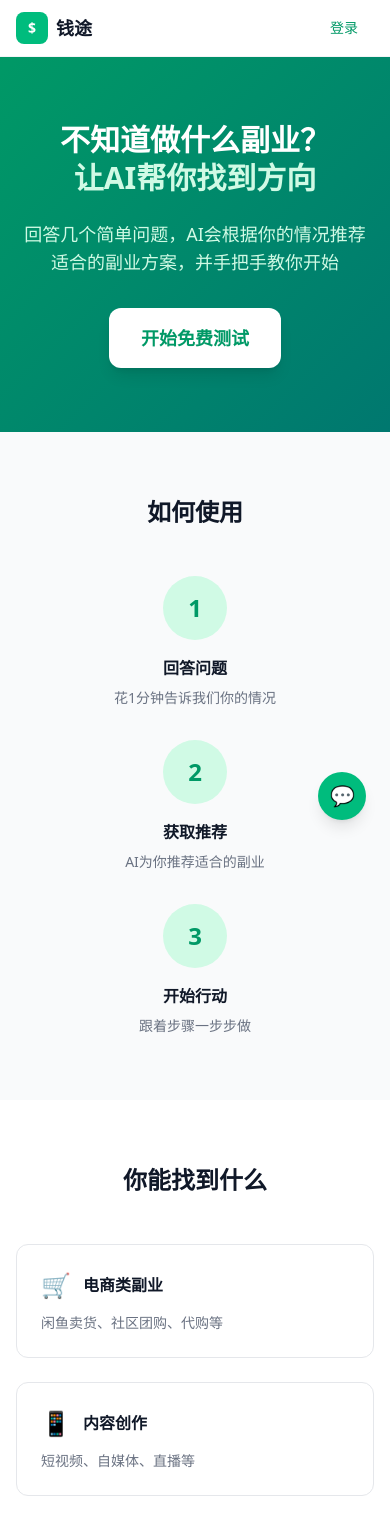
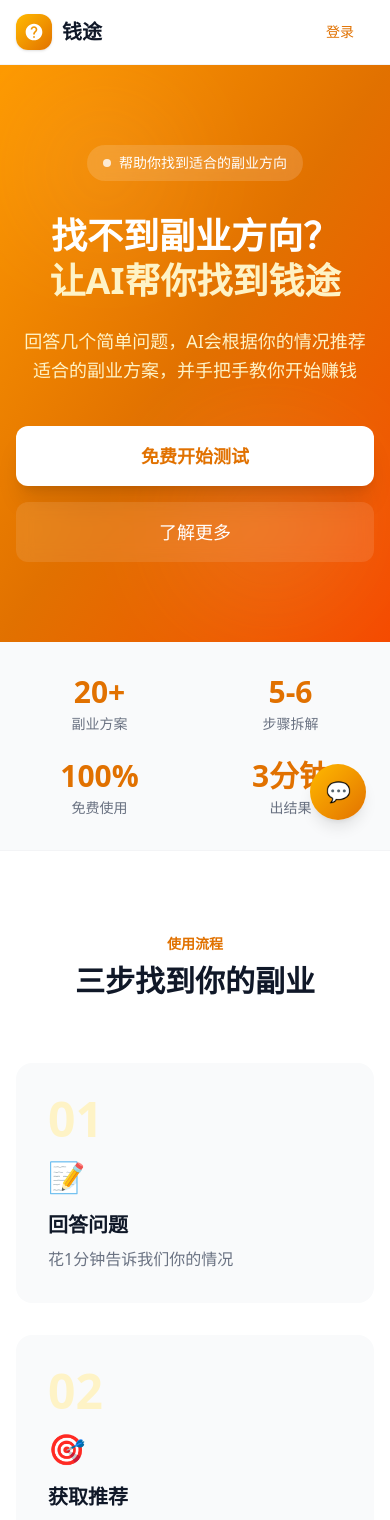
Before and after one commit to P4x1s/ai-side-hustle, a Next.js app: page / in a window 390 px wide. Shown: the top 1520 px of the page. Built offline with nearby package versions, Linux system fonts and the light colour scheme; no server answers.

Commit message:
feat: 金色主题重设计 - 专业、大气、饱满不乱

```diff
--- a/src/app/globals.css
+++ b/src/app/globals.css
@@ -1,4 +1,18 @@
 @import "tailwindcss";
+
+/* Gold Theme Variables */
+:root {
+  --gold-50: #fffbeb;
+  --gold-100: #fef3c7;
+  --gold-200: #fde68a;
+  --gold-300: #fcd34d;
+  --gold-400: #fbbf24;
+  --gold-500: #f59e0b;
+  --gold-600: #d97706;
+  --gold-700: #b45309;
+  --gold-800: #92400e;
+  --gold-900: #78350f;
+}
 
 /* Custom scrollbar */
 ::-webkit-scrollbar {
@@ -25,7 +39,7 @@ html {
 
 /* Better focus styles */
 *:focus-visible {
-  outline: 2px solid #10b981;
+  outline: 2px solid #f59e0b;
   outline-offset: 2px;
 }
 
@@ -40,6 +54,11 @@ html {
   to { opacity: 1; }
 }
 
+@keyframes shimmer {
+  0% { background-position: -200% 0; }
+  100% { background-position: 200% 0; }
+}
+
 .animate-slide-up {
   animation: slideUp 0.5s ease-out forwards;
 }
@@ -47,3 +66,25 @@ html {
 .animate-fade-in {
   animation: fadeIn 0.4s ease-out forwards;
 }
+
+/* Gold gradient background */
+.gold-gradient {
+  background: linear-gradient(135deg, #f59e0b 0%, #d97706 50%, #b45309 100%);
+}
+
+/* Gold shimmer effect */
+.gold-shimmer {
+  background: linear-gradient(90deg, #f59e0b, #fcd34d, #f59e0b);
+  background-size: 200% 100%;
+  animation: shimmer 3s infinite linear;
+}
+
+/* Card hover effect */
+.card-hover {
+  transition: all 0.3s ease;
+}
+
+.card-hover:hover {
+  transform: translateY(-2px);
+  box-shadow: 0 10px 40px -10px rgba(245, 158, 11, 0.3);
+}
--- a/src/app/page.tsx
+++ b/src/app/page.tsx
@@ -11,135 +11,155 @@ export default function Home() {
       <Header />
 
       {/* Hero Section */}
-      <section className="bg-gradient-to-br from-emerald-600 to-teal-700 py-16 md:py-24">
-        <div className="max-w-4xl mx-auto px-4 sm:px-6 text-center">
-          <h1 className="text-3xl md:text-5xl font-bold text-white mb-6 leading-tight">
-            不知道做什么副业？
+      <section className="relative overflow-hidden">
+        <div className="absolute inset-0 bg-gradient-to-br from-amber-500 via-amber-600 to-orange-600"></div>
+        <div className="absolute inset-0 opacity-10">
+          <div className="absolute top-10 left-10 w-32 h-32 bg-white rounded-full blur-3xl"></div>
+          <div className="absolute bottom-10 right-10 w-40 h-40 bg-white rounded-full blur-3xl"></div>
+        </div>
+        <div className="relative max-w-6xl mx-auto px-4 sm:px-6 py-20 md:py-28">
+          <div className="text-center">
+            <div className="inline-flex items-center gap-2 px-4 py-2 bg-white/15 rounded-full text-white text-sm mb-8 backdrop-blur-sm">
+              <span className="w-2 h-2 bg-white rounded-full animate-pulse"></span>
+              帮助你找到适合的副业方向
+            </div>
+
+            <h1 className="text-4xl md:text-5xl lg:text-6xl font-bold text-white mb-6 leading-tight">
+              找不到副业方向？
               <br />
-            <span className="text-emerald-100">让AI帮你找到方向</span>
+              <span className="text-amber-100">让AI帮你找到钱途</span>
             </h1>
 
-          <p className="text-lg text-emerald-100 mb-8 max-w-2xl mx-auto">
-            回答几个简单问题，AI会根据你的情况推荐适合的副业方案，并手把手教你开始
+            <p className="text-lg md:text-xl text-amber-100 mb-10 max-w-2xl mx-auto leading-relaxed">
+              回答几个简单问题，AI会根据你的情况推荐适合的副业方案，<br className="hidden md:block" />
+              并手把手教你开始赚钱
             </p>
 
+            <div className="flex flex-col sm:flex-row items-center justify-center gap-4">
               <button
                 onClick={() => router.push("/diagnose")}
-            className="px-8 py-4 bg-white text-emerald-600 text-lg font-bold rounded-xl hover:bg-gray-50 transition-colors shadow-lg"
+                className="w-full sm:w-auto px-10 py-4 bg-white text-amber-600 text-lg font-bold rounded-xl hover:bg-amber-50 transition-all shadow-xl"
               >
-            开始免费测试
+                免费开始测试
               </button>
-        </div>
-      </section>
-
-      {/* How it works */}
-      <section className="py-16 bg-gray-50">
-        <div className="max-w-4xl mx-auto px-4 sm:px-6">
-          <h2 className="text-2xl font-bold text-center text-gray-900 mb-12">如何使用</h2>
-
-          <div className="grid md:grid-cols-3 gap-8">
-            <div className="text-center">
-              <div className="w-16 h-16 mx-auto mb-4 bg-emerald-100 rounded-full flex items-center justify-center">
-                <span className="text-2xl font-bold text-emerald-600">1</span>
-              </div>
-              <h3 className="font-bold text-gray-900 mb-2">回答问题</h3>
-              <p className="text-gray-500 text-sm">花1分钟告诉我们你的情况</p>
-            </div>
-
-            <div className="text-center">
-              <div className="w-16 h-16 mx-auto mb-4 bg-emerald-100 rounded-full flex items-center justify-center">
-                <span className="text-2xl font-bold text-emerald-600">2</span>
-              </div>
-              <h3 className="font-bold text-gray-900 mb-2">获取推荐</h3>
-              <p className="text-gray-500 text-sm">AI为你推荐适合的副业</p>
-            </div>
-
-            <div className="text-center">
-              <div className="w-16 h-16 mx-auto mb-4 bg-emerald-100 rounded-full flex items-center justify-center">
-                <span className="text-2xl font-bold text-emerald-600">3</span>
-              </div>
-              <h3 className="font-bold text-gray-900 mb-2">开始行动</h3>
-              <p className="text-gray-500 text-sm">跟着步骤一步步做</p>
+              <button
+                onClick={() => router.push("/about")}
+                className="w-full sm:w-auto px-10 py-4 bg-white/10 text-white text-lg font-medium rounded-xl hover:bg-white/20 transition-colors backdrop-blur-sm"
+              >
+                了解更多
+              </button>
             </div>
           </div>
         </div>
       </section>
 
-      {/* What you can find */}
-      <section className="py-16">
-        <div className="max-w-4xl mx-auto px-4 sm:px-6">
-          <h2 className="text-2xl font-bold text-center text-gray-900 mb-12">你能找到什么</h2>
-
-          <div className="grid md:grid-cols-2 gap-6">
-            <div className="p-6 border border-gray-200 rounded-xl">
-              <div className="flex items-center gap-3 mb-3">
-                <span className="text-2xl">🛒</span>
-                <h3 className="font-bold text-gray-900">电商类副业</h3>
+      {/* Stats */}
+      <section className="bg-gray-50 border-b border-gray-100">
+        <div className="max-w-6xl mx-auto px-4 sm:px-6 py-8">
+          <div className="grid grid-cols-2 md:grid-cols-4 gap-6">
+            <div className="text-center">
+              <div className="text-3xl font-bold text-amber-600">20+</div>
+              <div className="text-sm text-gray-500 mt-1">副业方案</div>
             </div>
-              <p className="text-gray-500 text-sm">闲鱼卖货、社区团购、代购等</p>
+            <div className="text-center">
+              <div className="text-3xl font-bold text-amber-600">5-6</div>
+              <div className="text-sm text-gray-500 mt-1">步骤拆解</div>
             </div>
-
-            <div className="p-6 border border-gray-200 rounded-xl">
-              <div className="flex items-center gap-3 mb-3">
-                <span className="text-2xl">📱</span>
-                <h3 className="font-bold text-gray-900">内容创作</h3>
+            <div className="text-center">
+              <div className="text-3xl font-bold text-amber-600">100%</div>
+              <div className="text-sm text-gray-500 mt-1">免费使用</div>
             </div>
-              <p className="text-gray-500 text-sm">短视频、自媒体、直播等</p>
-            </div>
-
-            <div className="p-6 border border-gray-200 rounded-xl">
-              <div className="flex items-center gap-3 mb-3">
-                <span className="text-2xl">🛠️</span>
-                <h3 className="font-bold text-gray-900">技能服务</h3>
-              </div>
-              <p className="text-gray-500 text-sm">设计、翻译、教学、跑腿等</p>
-            </div>
-
-            <div className="p-6 border border-gray-200 rounded-xl">
-              <div className="flex items-center gap-3 mb-3">
-                <span className="text-2xl">🏠</span>
-                <h3 className="font-bold text-gray-900">本地服务</h3>
-              </div>
-              <p className="text-gray-500 text-sm">烘焙、手工、代办等</p>
+            <div className="text-center">
+              <div className="text-3xl font-bold text-amber-600">3分钟</div>
+              <div className="text-sm text-gray-500 mt-1">出结果</div>
             </div>
           </div>
         </div>
       </section>
 
+      {/* How it works */}
+      <section className="py-20">
+        <div className="max-w-6xl mx-auto px-4 sm:px-6">
+          <div className="text-center mb-16">
+            <span className="text-amber-600 font-semibold text-sm">使用流程</span>
+            <h2 className="text-3xl font-bold text-gray-900 mt-2">三步找到你的副业</h2>
+          </div>
+
+          <div className="grid md:grid-cols-3 gap-8">
+            {[
+              { num: "01", title: "回答问题", desc: "花1分钟告诉我们你的情况", icon: "📝" },
+              { num: "02", title: "获取推荐", desc: "AI为你推荐适合的副业", icon: "🎯" },
+              { num: "03", title: "开始行动", desc: "跟着步骤一步步做", icon: "🚀" },
+            ].map((item, i) => (
+              <div key={i} className="relative p-8 bg-gray-50 rounded-2xl card-hover">
+                <div className="text-5xl font-bold text-amber-100 mb-4">{item.num}</div>
+                <div className="text-3xl mb-4">{item.icon}</div>
+                <h3 className="text-xl font-bold text-gray-900 mb-2">{item.title}</h3>
+                <p className="text-gray-500">{item.desc}</p>
+              </div>
+            ))}
+          </div>
+        </div>
+      </section>
+
+      {/* What you can find */}
+      <section className="py-20 bg-gray-50">
+        <div className="max-w-6xl mx-auto px-4 sm:px-6">
+          <div className="text-center mb-16">
+            <span className="text-amber-600 font-semibold text-sm">副业类型</span>
+            <h2 className="text-3xl font-bold text-gray-900 mt-2">你能找到什么</h2>
+          </div>
+
+          <div className="grid md:grid-cols-2 lg:grid-cols-4 gap-6">
+            {[
+              { icon: "🛒", title: "电商类", desc: "闲鱼卖货、社区团购" },
+              { icon: "📱", title: "内容创作", desc: "短视频、自媒体" },
+              { icon: "🛠️", title: "技能服务", desc: "设计、翻译、教学" },
+              { icon: "🏠", title: "本地服务", desc: "烘焙、手工、代办" },
+            ].map((item, i) => (
+              <div key={i} className="bg-white p-6 rounded-2xl border border-gray-100 card-hover">
+                <div className="text-4xl mb-4">{item.icon}</div>
+                <h3 className="font-bold text-gray-900 mb-1">{item.title}</h3>
+                <p className="text-sm text-gray-500">{item.desc}</p>
+              </div>
+            ))}
+          </div>
+        </div>
+      </section>
+
       {/* FAQ */}
-      <section className="py-16 bg-gray-50">
+      <section className="py-20">
         <div className="max-w-3xl mx-auto px-4 sm:px-6">
-          <h2 className="text-2xl font-bold text-center text-gray-900 mb-12">常见问题</h2>
+          <div className="text-center mb-16">
+            <span className="text-amber-600 font-semibold text-sm">常见问题</span>
+            <h2 className="text-3xl font-bold text-gray-900 mt-2">你可能想知道</h2>
+          </div>
 
           <div className="space-y-4">
-            <div className="bg-white p-6 rounded-xl border border-gray-200">
-              <h3 className="font-bold text-gray-900 mb-2">这个工具免费吗？</h3>
-              <p className="text-gray-500 text-sm">是的，完全免费。你不需要付费就能使用所有功能。</p>
+            {[
+              { q: "这个工具免费吗？", a: "是的，完全免费。你不需要付费就能使用所有功能。" },
+              { q: "推荐的副业真的能赚钱吗？", a: "我们推荐的都是实际可行的副业方向。但能否赚到钱取决于你的执行和努力。" },
+              { q: "需要注册账号吗？", a: "不需要。你可以直接使用。注册账号可以保存你的进度。" },
+            ].map((item, i) => (
+              <div key={i} className="bg-white p-6 rounded-2xl border border-gray-100">
+                <h3 className="font-bold text-gray-900 mb-2">{item.q}</h3>
+                <p className="text-gray-500 text-sm">{item.a}</p>
               </div>
-
-            <div className="bg-white p-6 rounded-xl border border-gray-200">
-              <h3 className="font-bold text-gray-900 mb-2">推荐的副业真的能赚钱吗？</h3>
-              <p className="text-gray-500 text-sm">我们推荐的都是实际可行的副业方向。但能否赚到钱取决于你的执行和努力。</p>
-            </div>
-
-            <div className="bg-white p-6 rounded-xl border border-gray-200">
-              <h3 className="font-bold text-gray-900 mb-2">需要注册账号吗？</h3>
-              <p className="text-gray-500 text-sm">不需要。你可以直接使用。注册账号可以保存你的进度。</p>
-            </div>
+            ))}
           </div>
         </div>
       </section>
 
       {/* CTA */}
-      <section className="py-16">
-        <div className="max-w-2xl mx-auto px-4 sm:px-6 text-center">
-          <h2 className="text-2xl font-bold text-gray-900 mb-4">准备好开始了吗？</h2>
-          <p className="text-gray-500 mb-6">花1分钟时间，找到适合你的副业方向</p>
+      <section className="py-20 bg-gradient-to-br from-amber-500 via-amber-600 to-orange-600">
+        <div className="max-w-4xl mx-auto px-4 sm:px-6 text-center">
+          <h2 className="text-3xl md:text-4xl font-bold text-white mb-4">准备好开始了吗？</h2>
+          <p className="text-amber-100 text-lg mb-8">花1分钟时间，找到适合你的副业方向</p>
           <button
             onClick={() => router.push("/diagnose")}
-            className="px-8 py-4 bg-emerald-500 text-white text-lg font-bold rounded-xl hover:bg-emerald-600 transition-colors"
+            className="px-10 py-4 bg-white text-amber-600 text-lg font-bold rounded-xl hover:bg-amber-50 transition-all shadow-xl"
           >
-            开始测试
+            立即开始
           </button>
         </div>
       </section>
@@ -148,35 +168,34 @@ export default function Home() {
       <footer className="bg-gray-900 text-white py-12">
         <div className="max-w-6xl mx-auto px-4 sm:px-6">
           <div className="grid md:grid-cols-4 gap-8 mb-8">
-            {/* Brand */}
             <div>
-              <div className="flex items-center gap-2 mb-4">
-                <div className="w-8 h-8 bg-emerald-500 rounded-lg flex items-center justify-center">
-                  <span className="text-white font-bold text-sm">$</span>
+              <div className="flex items-center gap-2.5 mb-4">
+                <div className="w-9 h-9 bg-gradient-to-br from-amber-400 to-amber-600 rounded-xl flex items-center justify-center">
+                  <svg className="w-5 h-5 text-white" fill="currentColor" viewBox="0 0 24 24">
+                    <path d="M12 2C6.48 2 2 6.48 2 12s4.48 10 10 10 10-4.48 10-10S17.52 2 12 2zm1 17h-2v-2h2v2zm2.07-7.75l-.9.92C13.45 12.9 13 13.5 13 15h-2v-.5c0-1.1.45-2.1 1.17-2.83l1.24-1.26c.37-.36.59-.86.59-1.41 0-1.1-.9-2-2-2s-2 .9-2 2H8c0-2.21 1.79-4 4-4s4 1.79 4 4c0 .88-.36 1.68-.93 2.25z"/>
+                  </svg>
                 </div>
-                <span className="font-bold text-lg">钱途</span>
+                <span className="text-xl font-bold">钱途</span>
               </div>
               <p className="text-gray-400 text-sm">找到你的副业方向</p>
             </div>
 
-            {/* Links */}
             <div>
               <h4 className="font-bold mb-4">产品</h4>
               <ul className="space-y-2 text-sm text-gray-400">
-                <li><a href="/diagnose" className="hover:text-white transition-colors">开始测试</a></li>
-                <li><a href="/about" className="hover:text-white transition-colors">关于我们</a></li>
+                <li><a href="/diagnose" className="hover:text-amber-400 transition-colors">开始测试</a></li>
+                <li><a href="/about" className="hover:text-amber-400 transition-colors">关于我们</a></li>
               </ul>
             </div>
 
             <div>
               <h4 className="font-bold mb-4">支持</h4>
               <ul className="space-y-2 text-sm text-gray-400">
-                <li><a href="/contact" className="hover:text-white transition-colors">联系我们</a></li>
-                <li><a href="/privacy" className="hover:text-white transition-colors">隐私政策</a></li>
+                <li><a href="/contact" className="hover:text-amber-400 transition-colors">联系我们</a></li>
+                <li><a href="/privacy" className="hover:text-amber-400 transition-colors">隐私政策</a></li>
               </ul>
             </div>
 
-            {/* Contact */}
             <div>
               <h4 className="font-bold mb-4">联系方式</h4>
               <ul className="space-y-2 text-sm text-gray-400">
@@ -187,12 +206,9 @@ export default function Home() {
             </div>
           </div>
 
-          {/* Bottom */}
           <div className="border-t border-gray-800 pt-8">
             <div className="flex flex-col md:flex-row items-center justify-between gap-4 text-sm text-gray-500">
-              <div>
-                © 2026 北京钱途科技有限公司 版权所有
-              </div>
+              <div>© 2026 北京钱途科技有限公司 版权所有</div>
               <div className="flex gap-4">
                 <span>京ICP备XXXXXXXX号</span>
                 <span>京公网安备 110XXXXXXXXXXXXXX号</span>
--- a/src/components/Feedback.tsx
+++ b/src/components/Feedback.tsx
@@ -9,7 +9,6 @@ export default function Feedback() {
 
   const handleSubmit = () => {
     if (!feedback.trim()) return;
-    // In production, this would send to a backend
     console.log("Feedback:", feedback);
     setSubmitted(true);
     setTimeout(() => {
@@ -21,49 +20,42 @@ export default function Feedback() {
 
   return (
     <>
-      {/* Floating button */}
       <button
         onClick={() => setIsOpen(true)}
-        className="fixed bottom-6 right-6 w-12 h-12 bg-emerald-500 text-white rounded-full shadow-lg hover:bg-emerald-600 transition-colors flex items-center justify-center z-40"
+        className="fixed bottom-6 right-6 w-14 h-14 bg-gradient-to-br from-amber-400 to-amber-600 text-white rounded-full shadow-lg hover:shadow-xl transition-all flex items-center justify-center z-40"
       >
         <span className="text-xl">💬</span>
       </button>
 
-      {/* Modal */}
       {isOpen && (
         <div className="fixed inset-0 bg-black/50 flex items-end sm:items-center justify-center z-50 p-4">
           <div className="bg-white rounded-t-2xl sm:rounded-2xl w-full max-w-md animate-slide-up">
             <div className="p-6">
               <div className="flex items-center justify-between mb-4">
                 <h3 className="font-bold text-gray-900">反馈建议</h3>
-                <button
-                  onClick={() => setIsOpen(false)}
-                  className="text-gray-400 hover:text-gray-600"
-                >
-                  ✕
-                </button>
+                <button onClick={() => setIsOpen(false)} className="text-gray-400 hover:text-gray-600">✕</button>
               </div>
 
               {submitted ? (
                 <div className="text-center py-8">
-                  <div className="text-4xl mb-4">✅</div>
+                  <div className="w-16 h-16 mx-auto mb-4 bg-amber-100 rounded-full flex items-center justify-center">
+                    <span className="text-3xl">✅</span>
+                  </div>
                   <p className="text-gray-900 font-medium">感谢你的反馈！</p>
                 </div>
               ) : (
                 <>
-                  <p className="text-gray-500 text-sm mb-4">
-                    你的反馈会帮助我们改进产品
-                  </p>
+                  <p className="text-gray-500 text-sm mb-4">你的反馈会帮助我们改进产品</p>
                   <textarea
                     value={feedback}
                     onChange={(e) => setFeedback(e.target.value)}
                     placeholder="请输入你的建议或遇到的问题..."
-                    className="w-full h-32 px-4 py-3 border border-gray-200 rounded-xl resize-none focus:outline-none focus:ring-2 focus:ring-emerald-500 text-sm"
+                    className="w-full h-32 px-4 py-3 border border-gray-200 rounded-xl resize-none focus:outline-none focus:ring-2 focus:ring-amber-500 text-sm"
                   />
                   <button
                     onClick={handleSubmit}
                     disabled={!feedback.trim()}
-                    className="w-full mt-4 py-3 bg-emerald-500 text-white rounded-xl font-medium hover:bg-emerald-600 transition-colors disabled:opacity-50"
+                    className="w-full mt-4 py-3 bg-gradient-to-r from-amber-500 to-amber-600 text-white rounded-xl font-medium hover:shadow-lg transition-all disabled:opacity-50"
                   >
                     提交反馈
                   </button>
--- a/src/components/Header.tsx
+++ b/src/components/Header.tsx
@@ -16,32 +16,36 @@ export default function Header({ title, showBack = false, showUser = true }: Hea
   return (
     <header className="bg-white border-b border-gray-100 sticky top-0 z-50">
       <div className="max-w-6xl mx-auto px-4 sm:px-6">
-        <div className="flex items-center justify-between h-14">
+        <div className="flex items-center justify-between h-16">
           {/* Left: Back or Logo */}
           <div className="flex items-center gap-3">
             {showBack ? (
               <button
                 onClick={() => router.back()}
-                className="w-8 h-8 rounded-full bg-gray-100 flex items-center justify-center hover:bg-gray-200 transition-colors"
+                className="w-10 h-10 rounded-full bg-gray-100 flex items-center justify-center hover:bg-gray-200 transition-colors text-gray-600"
               >
-                ←
+                <svg className="w-5 h-5" fill="none" viewBox="0 0 24 24" stroke="currentColor">
+                  <path strokeLinecap="round" strokeLinejoin="round" strokeWidth={2} d="M15 19l-7-7 7-7" />
+                </svg>
               </button>
             ) : null}
             <button
               onClick={() => router.push("/")}
-              className="flex items-center gap-2 hover:opacity-80 transition-opacity"
+              className="flex items-center gap-2.5 hover:opacity-80 transition-opacity"
             >
-              <div className="w-8 h-8 bg-emerald-500 rounded-lg flex items-center justify-center">
-                <span className="text-white font-bold text-sm">$</span>
+              <div className="w-9 h-9 bg-gradient-to-br from-amber-400 to-amber-600 rounded-xl flex items-center justify-center shadow-sm">
+                <svg className="w-5 h-5 text-white" fill="currentColor" viewBox="0 0 24 24">
+                  <path d="M12 2C6.48 2 2 6.48 2 12s4.48 10 10 10 10-4.48 10-10S17.52 2 12 2zm1 17h-2v-2h2v2zm2.07-7.75l-.9.92C13.45 12.9 13 13.5 13 15h-2v-.5c0-1.1.45-2.1 1.17-2.83l1.24-1.26c.37-.36.59-.86.59-1.41 0-1.1-.9-2-2-2s-2 .9-2 2H8c0-2.21 1.79-4 4-4s4 1.79 4 4c0 .88-.36 1.68-.93 2.25z"/>
+                </svg>
               </div>
-              <span className="text-lg font-bold text-gray-900">钱途</span>
+              <span className="text-xl font-bold text-gray-900">钱途</span>
             </button>
           </div>
 
           {/* Center: Title */}
           {title && (
             <div className="absolute left-1/2 -translate-x-1/2">
-              <span className="font-medium text-gray-900">{title}</span>
+              <span className="font-semibold text-gray-900">{title}</span>
             </div>
           )}
 
@@ -49,10 +53,12 @@ export default function Header({ title, showBack = false, showUser = true }: Hea
           <div className="flex items-center gap-3">
             {showUser && user ? (
               <div className="flex items-center gap-3">
-                <span className="text-sm text-gray-500 hidden sm:block">{user.email}</span>
+                <div className="w-8 h-8 bg-amber-100 rounded-full flex items-center justify-center">
+                  <span className="text-sm font-medium text-amber-700">{user.email?.charAt(0).toUpperCase()}</span>
+                </div>
                 <button
                   onClick={signOut}
-                  className="text-sm text-gray-500 hover:text-gray-700"
+                  className="text-sm text-gray-500 hover:text-gray-700 hidden sm:block"
                 >
                   退出
                 </button>
@@ -60,7 +66,7 @@ export default function Header({ title, showBack = false, showUser = true }: Hea
             ) : showUser ? (
               <button
                 onClick={() => router.push("/login")}
-                className="px-4 py-1.5 text-sm font-medium text-emerald-600 hover:bg-emerald-50 rounded-lg transition-colors"
+                className="px-5 py-2 text-sm font-medium text-amber-600 hover:bg-amber-50 rounded-lg transition-colors"
               >
                 登录
               </button>
```
Also changed, not shown: src/app/diagnose/page.tsx (+21 -31 lines), src/app/guide/page.tsx (+19 -27 lines), src/app/login/page.tsx (+13 -23 lines), src/app/result/page.tsx (+9 -43 lines). Lines whose indentation alone changed are shown as unchanged.
